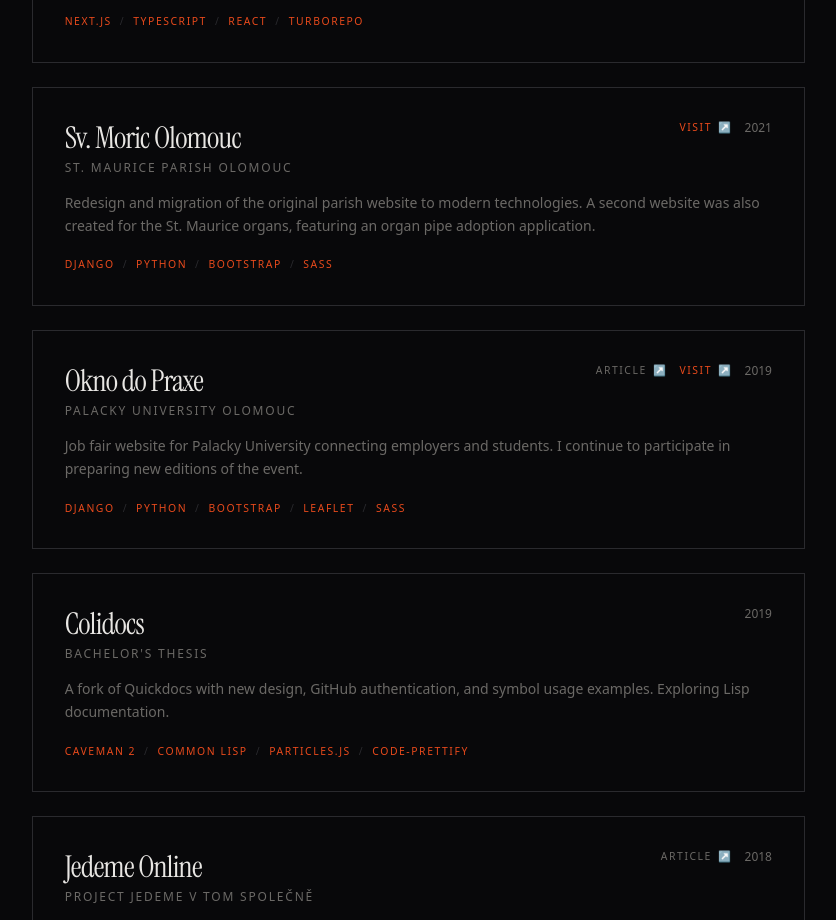
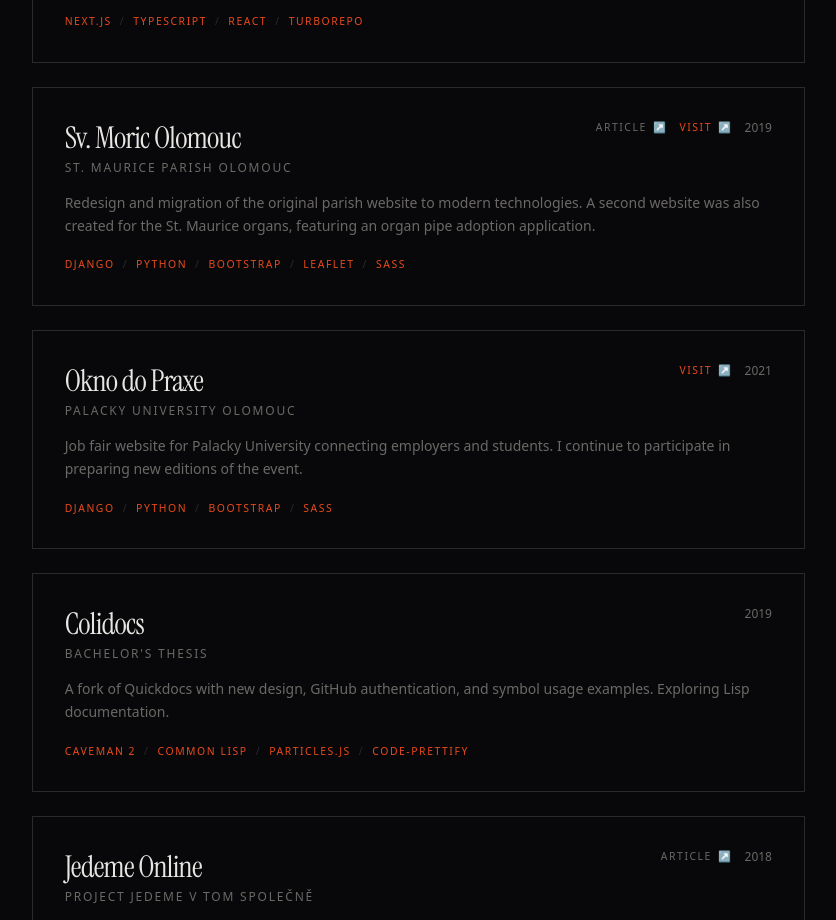
Before and after one commit to BlueManCZ/smerivo.cz, a Next.js app: page /en in a window 1280 px wide. Shown: the part 3480-4400 px from the top of the page, without its empty margins (427-1263 px from the left). Built offline with nearby package versions, Linux system fonts and the light colour scheme; no server answers; a web font is replaced by a local one.

Commit message:
Fix key prop warning and fix order of project entries

```diff
--- a/app/components/Experience.tsx
+++ b/app/components/Experience.tsx
@@ -69,6 +69,7 @@
                             if (part === "DONACE.CZ" || part === "FUNDACE.CZ")
                               return (
                                 <a
+                                  key={part}
                                   href={`https://${part.toLowerCase()}`}
                                   target="_blank"
                                   rel="noopener noreferrer"
--- a/app/components/Projects.tsx
+++ b/app/components/Projects.tsx
@@ -3,8 +3,13 @@
 import { useTranslations } from "../i18n/context";
 import AnimatedSection from "./AnimatedSection";
 
-const projectsMeta = [
-  {
+const projectsMeta: Record<string, {
+  url?: string;
+  articleUrl?: string;
+  tech: { name: string; url: string }[];
+  year: string;
+}> = {
+  kiosk: {
     tech: [
       { name: "Svelte", url: "https://svelte.dev/" },
       { name: "Tauri", url: "https://tauri.app/" },
@@ -13,7 +18,7 @@
     ],
     year: "2025",
   },
-  {
+  donace: {
     url: "https://donace.cz/",
     tech: [
       { name: "Next.js", url: "https://nextjs.org/" },
@@ -23,17 +28,7 @@
     ],
     year: "2024",
   },
-  {
-    url: "https://www.oknodopraxe.upol.cz",
-    tech: [
-      { name: "Django", url: "https://www.djangoproject.com/" },
-      { name: "Python", url: "https://www.python.org/" },
-      { name: "Bootstrap", url: "https://getbootstrap.com/" },
-      { name: "SASS", url: "https://sass-lang.com/" },
-    ],
-    year: "2021",
-  },
-  {
+  moric: {
     url: "https://www.moric-olomouc.cz",
     articleUrl:
       "https://www.zurnal.upol.cz/nc/en/news/clanek/studenti-prf-vytvorili-webove-stranky-kostela-svateho-morice-i-unikatnich-englerovych-varhan/",
@@ -46,7 +41,17 @@
     ],
     year: "2019",
   },
-  {
+  okno: {
+    url: "https://www.oknodopraxe.upol.cz",
+    tech: [
+      { name: "Django", url: "https://www.djangoproject.com/" },
+      { name: "Python", url: "https://www.python.org/" },
+      { name: "Bootstrap", url: "https://getbootstrap.com/" },
+      { name: "SASS", url: "https://sass-lang.com/" },
+    ],
+    year: "2021",
+  },
+  colidocs: {
     tech: [
       { name: "Caveman 2", url: "https://8arrow.org/caveman/" },
       { name: "Common Lisp", url: "https://lisp-lang.org/" },
@@ -58,7 +63,7 @@
     ],
     year: "2019",
   },
-  {
+  jedeme: {
     articleUrl:
       "https://www.denik.cz/spolecnost/jedeme-v-tom-spolecne-3-aneb-po-vlastech-ceskoslovenskych-20180222.html",
     tech: [
@@ -68,7 +73,7 @@
     ],
     year: "2018",
   },
-];
+};
 
 export default function Projects() {
   const t = useTranslations();
@@ -100,8 +105,10 @@
           {/* Project cards */}
           <div className="md:col-span-8 lg:col-span-8 lg:col-start-5">
             <div className="flex flex-col gap-6">
-              {t.projects.items.map((project, i) => (
-                <AnimatedSection key={project.title} delay={i * 0.1}>
+              {t.projects.items.map((project, i) => {
+                const meta = projectsMeta[project.key];
+                return (
+                <AnimatedSection key={project.key} delay={i * 0.1}>
                   <article className="project-card group p-6 lg:p-8">
                     {/* Top row: year + title */}
                     <div className="flex items-start justify-between gap-4">
@@ -110,9 +117,9 @@
                           className="text-2xl tracking-tight transition-colors group-hover:text-accent lg:text-3xl"
                           style={{ fontFamily: "var(--font-display)" }}
                         >
-                          {projectsMeta[i].url ? (
+                          {meta.url ? (
                             <a
-                              href={projectsMeta[i].url}
+                              href={meta.url}
                               target="_blank"
                               rel="noopener noreferrer"
                             >
@@ -127,9 +134,9 @@
                         </p>
                       </div>
                       <div className="flex shrink-0 items-center gap-3">
-                        {"articleUrl" in projectsMeta[i] && (
+                        {meta.articleUrl && (
                           <a
-                            href={projectsMeta[i].articleUrl}
+                            href={meta.articleUrl}
                             target="_blank"
                             rel="noopener noreferrer"
                             className="flex items-center gap-1.5 font-mono text-[0.65rem] uppercase tracking-[0.15em] text-muted transition-colors hover:text-foreground"
@@ -138,9 +145,9 @@
                             <span>↗</span>
                           </a>
                         )}
-                        {projectsMeta[i].url && (
+                        {meta.url && (
                           <a
-                            href={projectsMeta[i].url}
+                            href={meta.url}
                             target="_blank"
                             rel="noopener noreferrer"
                             className="flex items-center gap-1.5 font-mono text-[0.65rem] uppercase tracking-[0.15em] text-accent transition-colors hover:text-foreground"
@@ -152,7 +159,7 @@
                           </a>
                         )}
                         <span className="font-mono text-xs text-muted">
-                          {projectsMeta[i].year}
+                          {meta.year}
                         </span>
                       </div>
                     </div>
@@ -164,7 +171,7 @@
 
                     {/* Tech tags */}
                     <div className="mt-5 flex flex-wrap gap-2">
-                      {projectsMeta[i].tech.map((tech, tIdx) => (
+                      {meta.tech.map((tech, tIdx) => (
                         <span
                           key={tech.name}
                           className="font-mono text-[0.65rem] uppercase tracking-[0.15em]"
@@ -177,7 +184,7 @@
                           >
                             {tech.name}
                           </a>
-                          {tIdx < projectsMeta[i].tech.length - 1 && (
+                          {tIdx < meta.tech.length - 1 && (
                             <span className="ml-2 text-border">/</span>
                           )}
                         </span>
@@ -185,7 +192,8 @@
                     </div>
                   </article>
                 </AnimatedSection>
-              ))}
+                );
+              })}
             </div>
           </div>
         </div>
--- a/app/i18n/locales/cs.json
+++ b/app/i18n/locales/cs.json
@@ -78,31 +78,37 @@
     "article": "Článek",
     "items": [
       {
+        "key": "kiosk",
         "title": "Kostel sv. Mořice — Kiosk",
         "subtitle": "Farnost sv. Mořice Olomouc",
         "description": "Interaktivní aplikace běžící na dotykových obrazovkách v\u00A0kostele a\u00A0věži sv. Mořice v\u00A0Olomouci. Představuje historii kostela, varhany, komunitu a\u00A0možnosti darování — včetně 3D modelu, galerie a\u00A0videí ve dvou jazycích."
       },
       {
+        "key": "donace",
         "title": "DONACE.CZ",
         "subtitle": "Teo via nadační fond",
         "description": "Full-stack platforma pro dárcovství a\u00A0fundraising postavená jako monorepo s\u00A0veřejným dárcovským portálem."
       },
       {
+        "key": "moric",
         "title": "Sv. Mořic Olomouc",
         "subtitle": "Farnost sv. Mořice Olomouc",
         "description": "Redesign a\u00A0přestavba původního farního webu na novější technologie. Současně vznikl i\u00A0druhý web pro Svatomořické varhany, na kterém byla mimo jiné spuštěna aplikace pro adopci píšťal."
       },
       {
+        "key": "okno",
         "title": "Okno do Praxe",
         "subtitle": "Univerzita Palackého v\u00A0Olomouci",
         "description": "Web veletrhu práce Univerzity Palackého, který propojuje zaměstnavatele se studenty. Podílím se na přípravě nových ročníků akce."
       },
       {
+        "key": "colidocs",
         "title": "Colidocs",
         "subtitle": "Bakalářská práce",
         "description": "Fork Quickdocs s\u00A0novým designem, přihlášením přes GitHub a\u00A0ukázkami použití symbolů."
       },
       {
+        "key": "jedeme",
         "title": "Jedeme Online",
         "subtitle": "Projekt Jedeme v\u00A0tom společně",
         "description": "Webová aplikace již zaniklého projektu Jedeme v\u00A0tom společně. Projekt měl za cíl aktivizovat seniory v\u00A0domovech soutěživou formou společné fyzické aktivity — jízdy na rotopedech."
--- a/app/i18n/locales/en.json
+++ b/app/i18n/locales/en.json
@@ -78,31 +78,37 @@
     "article": "Article",
     "items": [
       {
+        "key": "kiosk",
         "title": "St. Maurice Church — Kiosk",
         "subtitle": "St. Maurice Parish Olomouc",
         "description": "Interactive touchscreen application running in St. Maurice Church and its tower in Olomouc. Presents the church's history, organs, community life, and donation options — featuring a 3D model viewer, photo gallery, and video content in two languages."
       },
       {
+        "key": "donace",
         "title": "DONACE.CZ",
         "subtitle": "Teo via Foundation Fund",
         "description": "A full-stack donation and fundraising platform built as a monorepo with a public donation portal."
       },
       {
+        "key": "moric",
         "title": "Sv. Moric Olomouc",
         "subtitle": "St. Maurice Parish Olomouc",
         "description": "Redesign and migration of the original parish website to modern technologies. A second website was also created for the St. Maurice organs, featuring an organ pipe adoption application."
       },
       {
+        "key": "okno",
         "title": "Okno do Praxe",
         "subtitle": "Palacky University Olomouc",
         "description": "Job fair website for Palacky University connecting employers and students. I continue to participate in preparing new editions of the event."
       },
       {
+        "key": "colidocs",
         "title": "Colidocs",
         "subtitle": "Bachelor's thesis",
         "description": "A fork of Quickdocs with new design, GitHub authentication, and symbol usage examples. Exploring Lisp documentation."
       },
       {
+        "key": "jedeme",
         "title": "Jedeme Online",
         "subtitle": "Project Jedeme v\u00A0tom společně",
         "description": "Web application for the now-defunct project Jedeme v\u00A0tom společně. The project aimed to engage seniors in retirement homes through competitive group physical activity — riding stationary bikes."
--- a/app/i18n/types.ts
+++ b/app/i18n/types.ts
@@ -61,6 +61,7 @@
     visit: string;
     article: string;
     items: {
+      key: string;
       title: string;
       subtitle: string;
       description: string;
```
